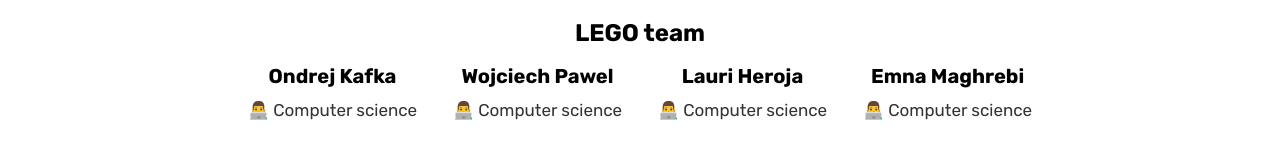
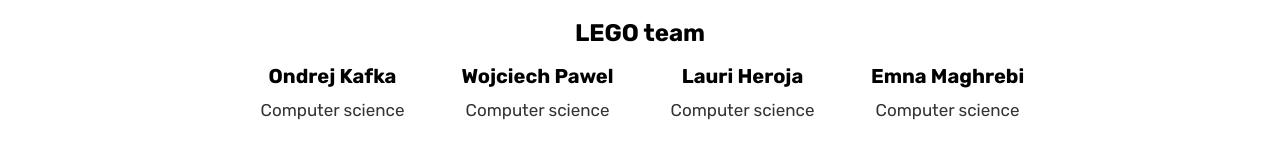
Before and after one commit to ondini/on-screen-emotions, a Jekyll site: the page built from index.html, in a window 1280 px wide. Shown: the part 993-1145 px from the top of the page. Built offline with Jekyll 4.4.1, drawn with Linux system fonts in a browser that asks for light colours.

Commit message:
Finished template.

```diff
--- a/_includes/footer.html
+++ b/_includes/footer.html
@@ -8,31 +8,31 @@
     <div class="col-md-2 text-center"></div>
     <div class="col-md-2 text-center">
       <!-- <img class="rounded-img" src="{{ site.baseurl }}/images/ondrej.png"> -->
-      <h5 class="uk-h3 uk-margin-top uk-margin-remove-bottom">
+      <h5 class=""">
         Ondrej Kafka
       </h5>
-      <div class="uk-text-meta">👨‍💻 Computer science</div>
+      <div class="uk-text-meta">Computer science</div>
     </div>
     <div class="col-md-2 text-center">
       <!-- <img class="rounded-img" src="{{ site.baseurl }}/images/wojciech.png"> -->
-      <h5 class="uk-h3 uk-margin-top uk-margin-remove-bottom">
+      <h5>
         Wojciech Pawel
       </h5>
-      <div class="uk-text-meta ">👨‍💻 Computer science</div>
+      <div class="uk-text-meta ">Computer science</div>
     </div>
     <div class="col-md-2 text-center">
       <!-- <img class="uk-border-rounded" src="{{ site.baseurl }}/images/lauri.png"> -->
-      <h5 class="uk-h3 uk-margin-top uk-margin-remove-bottom">
+      <h5>
         Lauri Heroja
       </h5>
-      <div class="uk-text-meta ">👨‍💻 Computer science</div>
+      <div class="uk-text-meta ">Computer science</div>
     </div>
     <div class="col-md-2 text-center">
       <!-- <img class="uk-border-rounded" src="{{ site.baseurl }}/images/emna.png"> -->
-      <h5 class="uk-h3 uk-margin-top uk-margin-remove-bottom">
+      <h5>
         Emna Maghrebi
       </h3>
-      <div class="uk-text-meta ">👨‍💻 Computer science</div>
+      <div class="uk-text-meta ">Computer science</div>
     </div>
 
 
--- a/assets/css/theme.scss
+++ b/assets/css/theme.scss
@@ -120,7 +120,7 @@ h1, h2, h3, h4, h5, h6{
     font-size: 18px;
     //box-shadow:0 0px 1px 0 rgba(0, 0, 0, 0.44);
     padding: 30px;
-    background-color: rgb(250, 227, 126);
+    background-color: rgb(255, 245, 198);
 
     ul {
         list-style:none;
```
